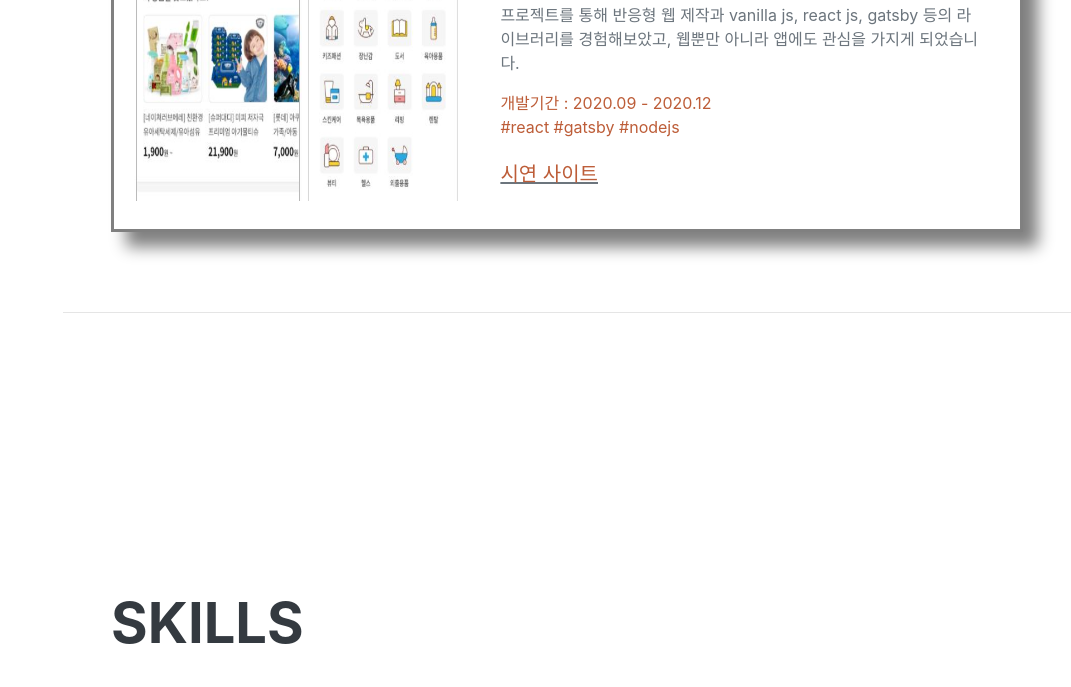
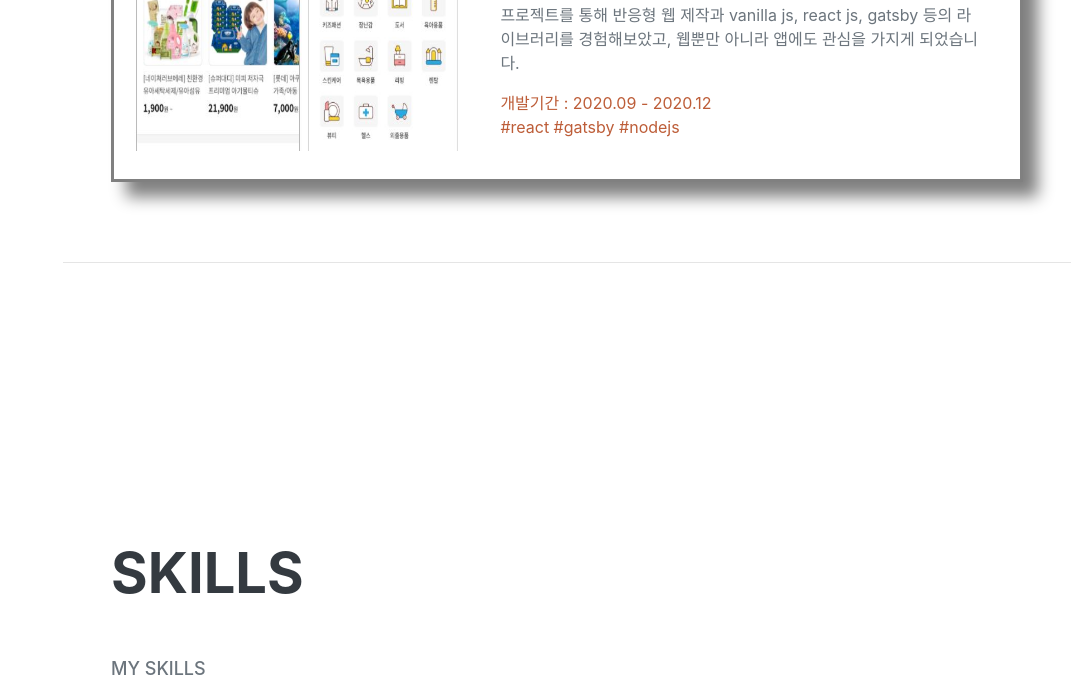
Before and after one commit to ChoheeP/portfolio, a plain HTML site: page index.html in a window 1280 px wide. Shown: the part 2340-3027 px from the top of the page, without its empty margins (209-1280 px from the left). Drawn offline with nearby package versions, Linux system fonts and the light colour scheme; a web font is replaced by a local one.

Commit message:
5/15 수정

```diff
--- a/index.html
+++ b/index.html
@@ -128,7 +128,7 @@
                         <div class="flex-shrink-0"><span class="text-primary">개발기간 : 2020.09 - 2020.12</span><br/>
                             <div class="flex-shrink-0"><span class="text-primary">#react #gatsby #nodejs</span></div>
 
-                             <div style="padding-top:20px; text-decoration:underline; font-size:20px;"><a href="https://gumdg.com" target="_blank">시연 사이트</a></div>
+                             <!-- <div style="padding-top:20px; text-decoration:underline; font-size:20px;"><a href="https://gumdg.com" target="_blank">시연 사이트</a></div> -->
 
                         </div>
                         </div>
@@ -184,46 +184,6 @@
                             <!-- <a class="social-icon" href="#"><i class="fab fa-facebook-f"></i></a> -->
                     </div>
 
-                    <!-- <ul class="fa-ul mb-0">
-                        <li>
-                            <span class="fa-li"><i class="fas fa-trophy text-warning"></i></span>
-                            Google Analytics Certified Developer
-                        </li>
-                        <li>
-                            <span class="fa-li"><i class="fas fa-trophy text-warning"></i></span>
-                            Mobile Web Specialist - Google Certification
-                        </li>
-                        <li>
-                            <span class="fa-li"><i class="fas fa-trophy text-warning"></i></span>
-                            1
-                            <sup>st</sup>
-                            Place - University of Colorado Boulder - Emerging Tech Competition 2009
-                        </li>
-                        <li>
-                            <span class="fa-li"><i class="fas fa-trophy text-warning"></i></span>
-                            1
-                            <sup>st</sup>
-                            Place - University of Colorado Boulder - Adobe Creative Jam 2008 (UI Design Category)
-                        </li>
-                        <li>
-                            <span class="fa-li"><i class="fas fa-trophy text-warning"></i></span>
-                            2
-                            <sup>nd</sup>
-                            Place - University of Colorado Boulder - Emerging Tech Competition 2008
-                        </li>
-                        <li>
-                            <span class="fa-li"><i class="fas fa-trophy text-warning"></i></span>
-                            1
-                            <sup>st</sup>
-                            Place - James Buchanan High School - Hackathon 2006
-                        </li>
-                        <li>
-                            <span class="fa-li"><i class="fas fa-trophy text-warning"></i></span>
-                            3
-                            <sup>rd</sup>
-                            Place - James Buchanan High School - Hackathon 2005
-                        </li>
-                    </ul> -->
                 </div>
             </section>
         </div>
```
